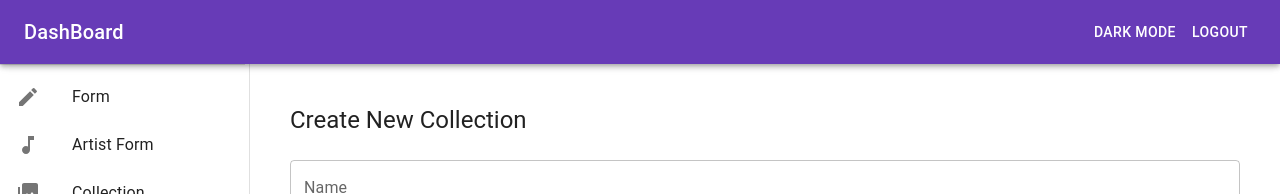
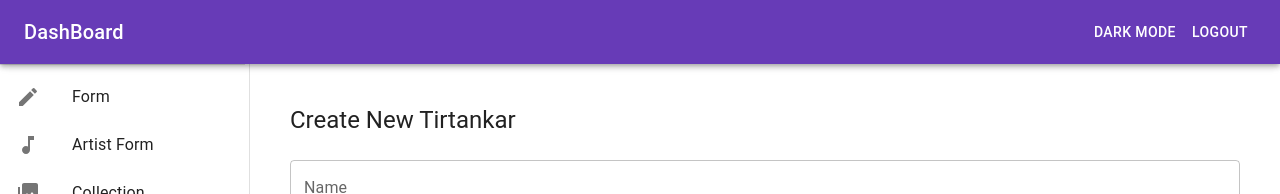
Before and after one commit to Smit-Zaveri/stavanform, a React (Create React App) app: page /tirtankar in a window 1280 px wide. Shown: the top 194 px of the page. Built offline with nearby package versions, Linux system fonts and the light colour scheme; no server answers; the database is empty; sample sign-in values are in the browser's storage.

Commit message:
"Rename 'Collection' to 'Tirtankar' in Tirthankar.js"

```diff
--- a/src/Tirthankar.js
+++ b/src/Tirthankar.js
@@ -60,11 +60,11 @@ const Tirthankar = () => {
       if (editingId) {
         // Update existing collection
         await firestore.collection("tirtankar").doc(editingId).update(collectionData);
-        setSnackbarMessage("Collection updated successfully.");
+        setSnackbarMessage("Tirtankar updated successfully.");
       } else {
         // Add new collection
         await firestore.collection("tirtankar").add(collectionData);
-        setSnackbarMessage("Collection added successfully.");
+        setSnackbarMessage("Tirtankar added successfully.");
       }
 
       setSnackbarOpen(true); // Show snackbar on success
@@ -72,7 +72,7 @@ const Tirthankar = () => {
       resetForm();
       fetchCollections(); // Reload data after submission
     } catch (error) {
-      console.error("Error adding/updating collection:", error);
+      console.error("Error adding/updating Tirtankar:", error);
     }
   };
 
@@ -87,11 +87,11 @@ const Tirthankar = () => {
     if (window.confirm("Are you sure you want to delete this collection?")) {
       try {
         await firestore.collection("tirtankar").doc(collectionId).delete();
-        setSnackbarMessage("Collection deleted successfully.");
+        setSnackbarMessage("Tirtankar deleted successfully.");
         setSnackbarOpen(true);
         fetchCollections(); // Reload data after deletion
       } catch (error) {
-        console.error("Error deleting collection:", error);
+        console.error("Error deleting Tirtankar:", error);
       }
     }
   };
@@ -111,7 +111,7 @@ const Tirthankar = () => {
   return (
     <Box sx={{ p: 2 }}>
       <Typography variant="h5" gutterBottom>
-        {editingId ? "Edit Collection" : "Create New Collection"}
+        {editingId ? "Edit Tirtankar" : "Create New Tirtankar"}
       </Typography>
 
       <form onSubmit={handleSubmit}>
```
